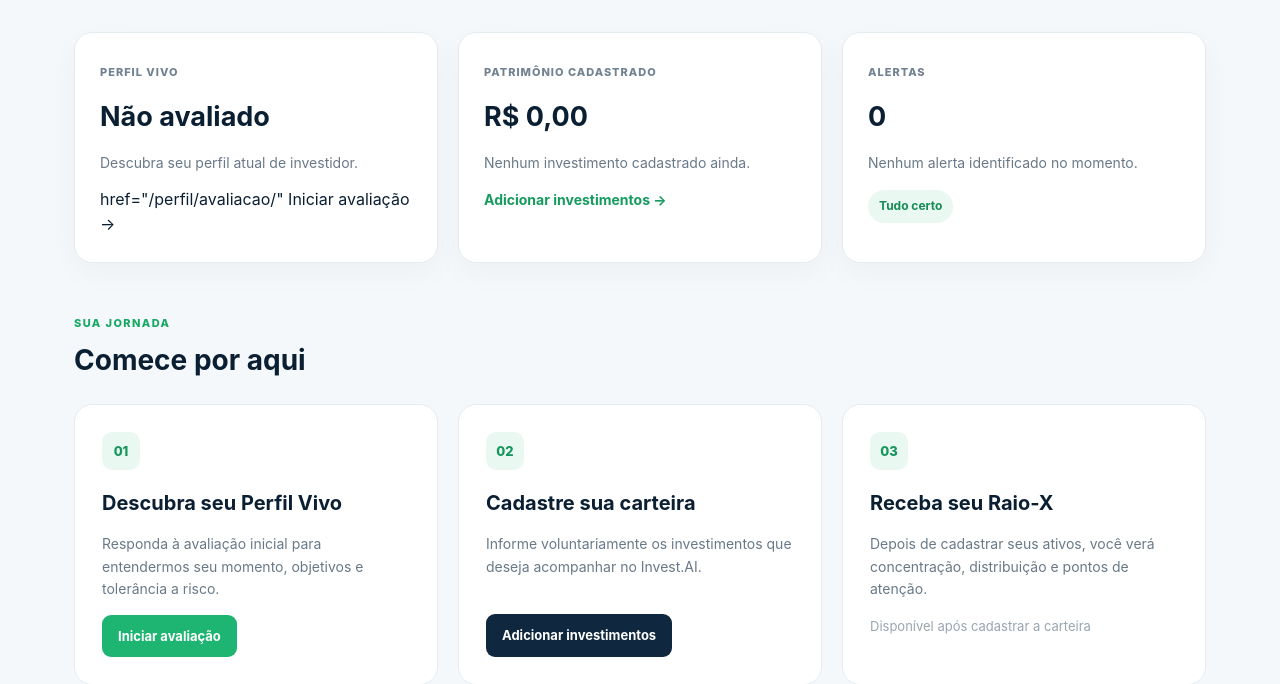
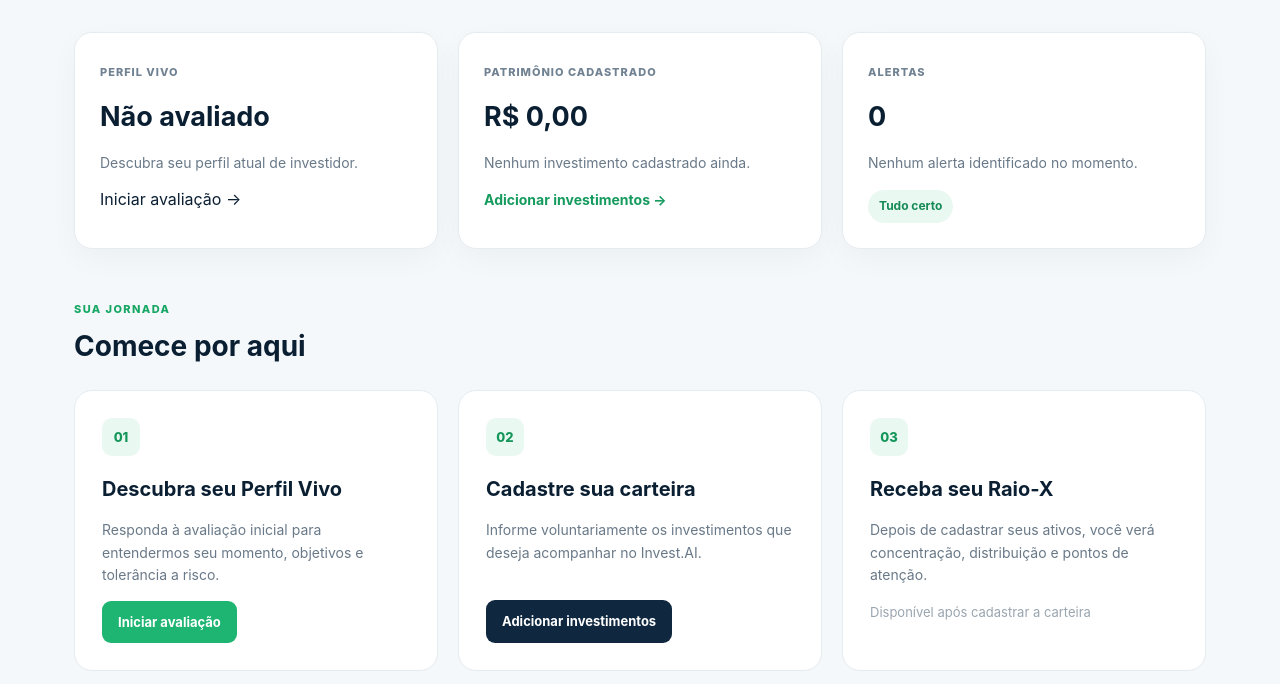
Before and after one commit to mbalbuquerque/invest.ia, a Django app: page /app/ in a window 1280 px wide. Shown: the part 235-919 px from the top of the page. Run offline with Django 5.2, Linux system fonts and the light colour scheme; the visitor is signed in with stand-in values (Sample User, id 1).

Commit message:
Corrige link da avaliacao no dashboard

```diff
--- a/templates/accounts/dashboard.html
+++ b/templates/accounts/dashboard.html
@@ -41,9 +41,9 @@ Painel | Invest.AI
             Descubra seu perfil atual de investidor.
         </p>
 
-       href="{% url 'perfil:avaliacao' %}"
-            Iniciar avaliação →
-        </a>
+       <a href="{% url 'perfil:avaliacao' %}">
+    Iniciar avaliação →
+</a>
 
     </article>
 
```
